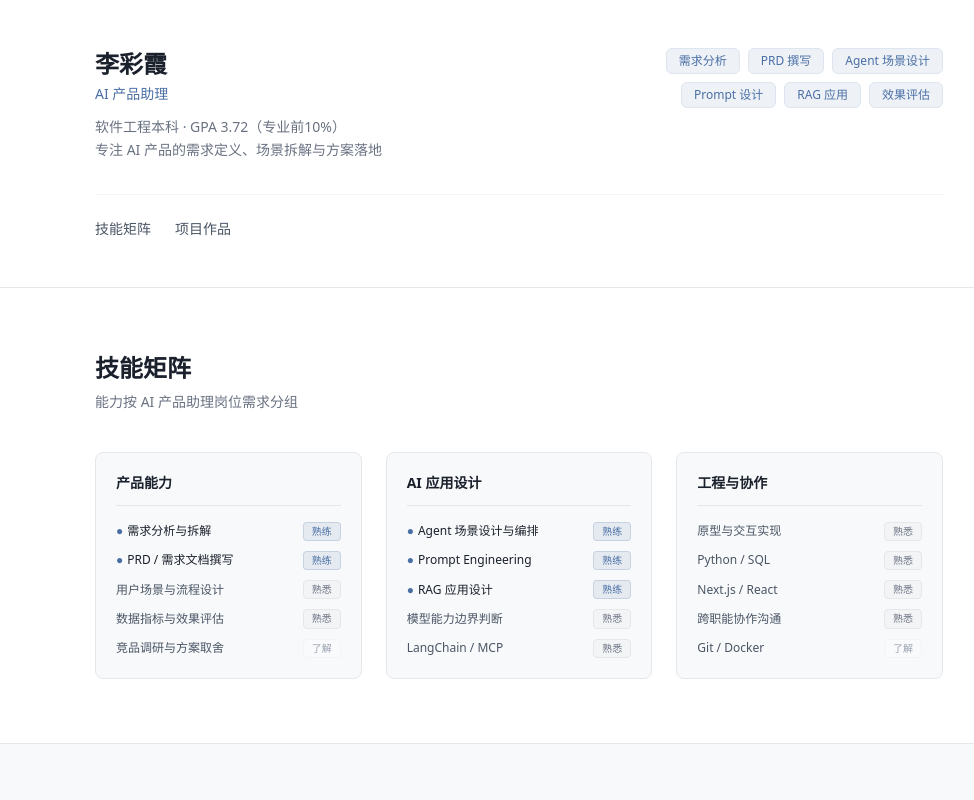
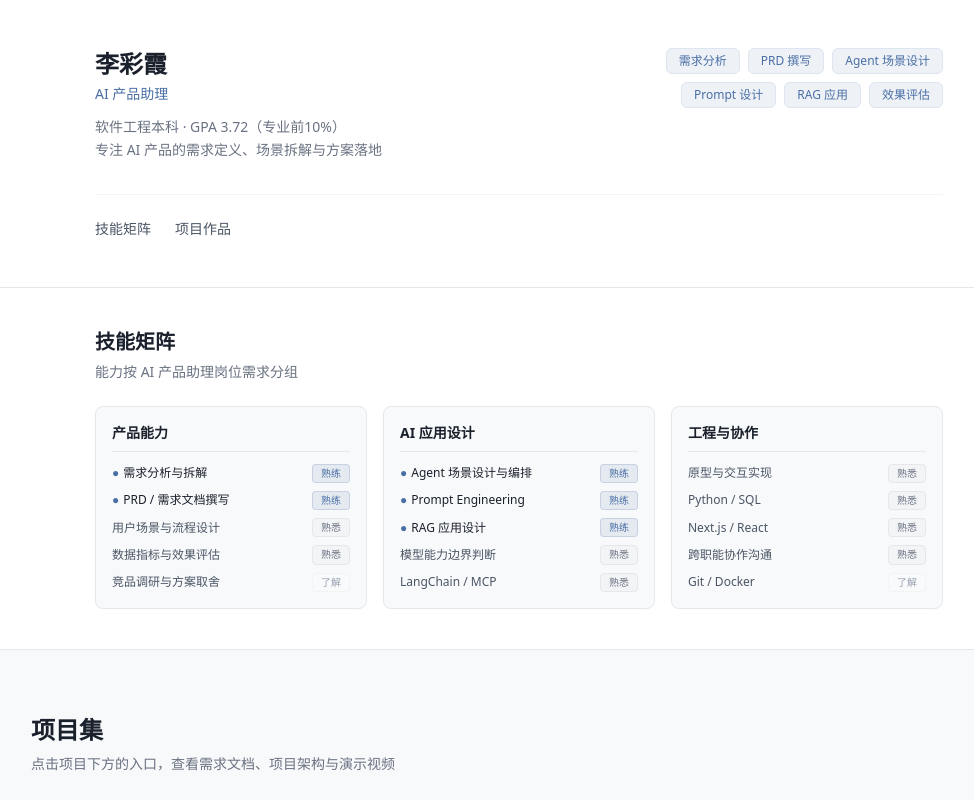
Before and after one commit to luluLuLu47/portfolio, a Next.js app: page / in a window 1280 px wide. Shown: the top 800 px of the page, without its empty margins (121-1095 px from the left). Built offline with nearby package versions, Linux system fonts and the light colour scheme.

Commit message:
fix: 内嵌视频补 basePath 前缀（否则 Pages 子路径 404 无法播放）；压缩技能矩阵留白；deploy.sh 增加 SSH 备用通道

```diff
--- a/src/components/ProjectCard.tsx
+++ b/src/components/ProjectCard.tsx
@@ -58,8 +58,12 @@ export default function ProjectCard({
       {project.videoSrc && (
         <div className="mb-4">
           <video
-            src={project.videoSrc}
-            poster={project.videoPoster ?? undefined}
+            src={`${process.env.NEXT_PUBLIC_BASE_PATH ?? ""}${project.videoSrc}`}
+            poster={
+              project.videoPoster
+                ? `${process.env.NEXT_PUBLIC_BASE_PATH ?? ""}${project.videoPoster}`
+                : undefined
+            }
             controls
             preload="metadata"
             className="w-full rounded-md border border-gray-200"
--- a/src/components/SkillsMatrix.tsx
+++ b/src/components/SkillsMatrix.tsx
@@ -34,20 +34,20 @@ export default function SkillsMatrix() {
 
   return (
     <section id="skills" className="border-b border-gray-200 bg-white scroll-mt-20">
-      <div className="max-w-4xl mx-auto px-6 py-16">
-        <h2 className="text-2xl font-bold mb-2 text-[#1a202c]">技能矩阵</h2>
-        <p className="text-gray-500 mb-10 text-sm">能力按 AI 产品助理岗位需求分组</p>
+      <div className="max-w-4xl mx-auto px-6 py-10">
+        <h2 className="text-xl font-bold mb-1.5 text-[#1a202c]">技能矩阵</h2>
+        <p className="text-gray-500 mb-6 text-sm">能力按 AI 产品助理岗位需求分组</p>
 
-        <div className="grid md:grid-cols-3 gap-6">
+        <div className="grid md:grid-cols-3 gap-4">
           {categories.map((cat) => (
             <div
               key={cat.title}
-              className="rounded-lg border border-gray-200 bg-[#f8f9fa] p-5"
+              className="rounded-lg border border-gray-200 bg-[#f8f9fa] p-4"
             >
-              <h3 className="text-sm font-semibold text-[#1a202c] mb-4 pb-3 border-b border-gray-200">
+              <h3 className="text-sm font-semibold text-[#1a202c] mb-3 pb-2 border-b border-gray-200">
                 {cat.title}
               </h3>
-              <ul className="space-y-2.5">
+              <ul className="space-y-2">
                 {cat.skills.map((skill) => (
                   <li key={skill.name} className="flex items-center justify-between text-xs">
                     <span
```
Also changed, not shown: 1 other file (tests, documents, lock files or other folders).
